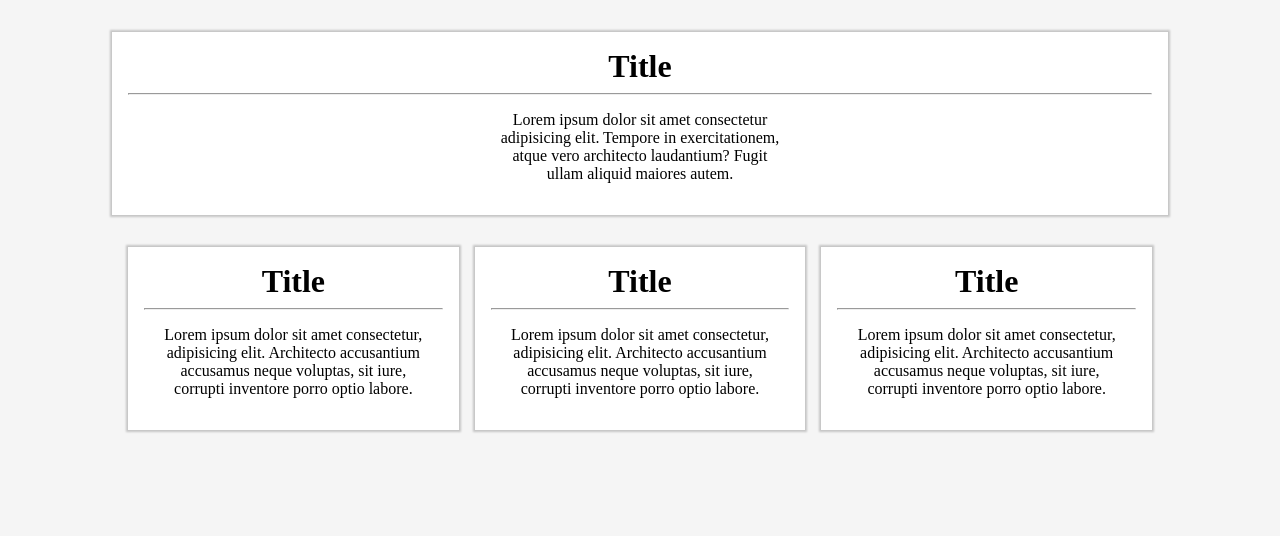
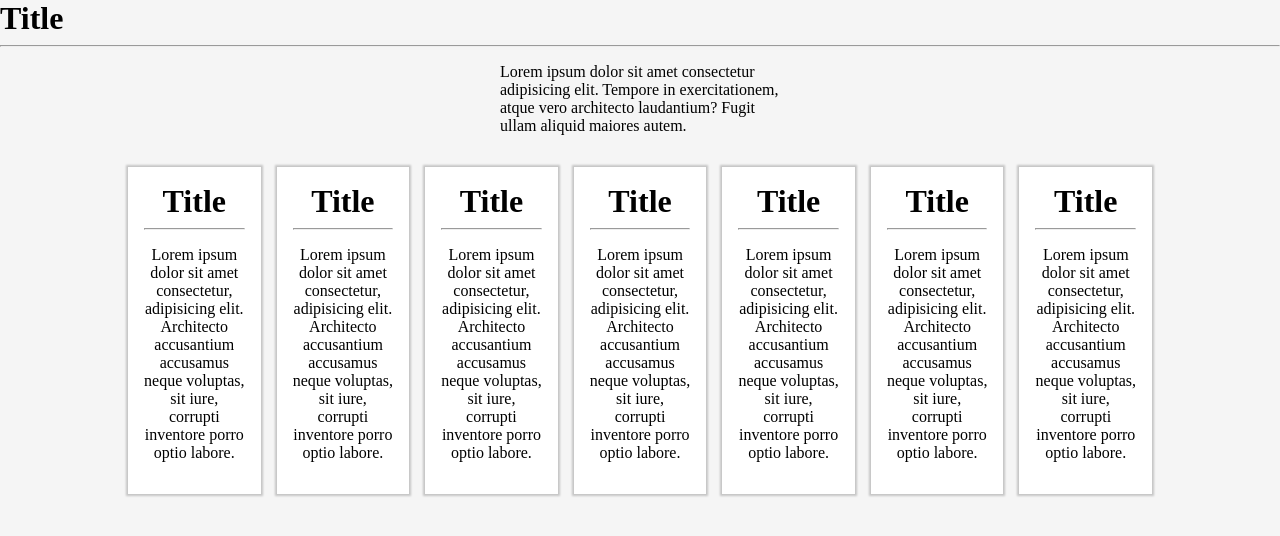
Before and after one commit to tonytomo/Base-Container, a plain HTML site: page index.html in a window 1280 px wide. Drawn offline with Linux system fonts and the light colour scheme.

Commit message:
add cards, hide scrollbar

```diff
--- a/index.html
+++ b/index.html
@@ -4,7 +4,7 @@
 <head>
     <meta charset="UTF-8">
     <meta name="viewport" content="width=device-width, initial-scale=1.0">
-    <title>Basic Container</title>
+    <title>Simple Container</title>
 
     <!-- Basic Style -->
     <link rel="stylesheet" href="main.css">
@@ -13,7 +13,7 @@
 
 <body>
     <!-- Container -->
-    <div class="basic-container">
+    <div class="simple-container">
         <!-- Title -->
         <h1 class="title">Title</h1>
         <hr>
@@ -69,6 +69,58 @@
                 </p>
             </div>
         </div>
+        <div class="card">
+            <!-- Title -->
+            <h1 class="card-title">Title</h1>
+            <hr>
+            <!-- Main Content -->
+            <div class="card-content">
+                <p>
+                    Lorem ipsum dolor sit amet consectetur, adipisicing elit.
+                    Architecto accusantium accusamus neque voluptas, sit iure,
+                    corrupti inventore porro optio labore.
+                </p>
+            </div>
+        </div>
+        <div class="card">
+            <!-- Title -->
+            <h1 class="card-title">Title</h1>
+            <hr>
+            <!-- Main Content -->
+            <div class="card-content">
+                <p>
+                    Lorem ipsum dolor sit amet consectetur, adipisicing elit.
+                    Architecto accusantium accusamus neque voluptas, sit iure,
+                    corrupti inventore porro optio labore.
+                </p>
+            </div>
+        </div>
+        <div class="card">
+            <!-- Title -->
+            <h1 class="card-title">Title</h1>
+            <hr>
+            <!-- Main Content -->
+            <div class="card-content">
+                <p>
+                    Lorem ipsum dolor sit amet consectetur, adipisicing elit.
+                    Architecto accusantium accusamus neque voluptas, sit iure,
+                    corrupti inventore porro optio labore.
+                </p>
+            </div>
+        </div>
+        <div class="card">
+            <!-- Title -->
+            <h1 class="card-title">Title</h1>
+            <hr>
+            <!-- Main Content -->
+            <div class="card-content">
+                <p>
+                    Lorem ipsum dolor sit amet consectetur, adipisicing elit.
+                    Architecto accusantium accusamus neque voluptas, sit iure,
+                    corrupti inventore porro optio labore.
+                </p>
+            </div>
+        </div>
     </div>
 </body>
 
```
